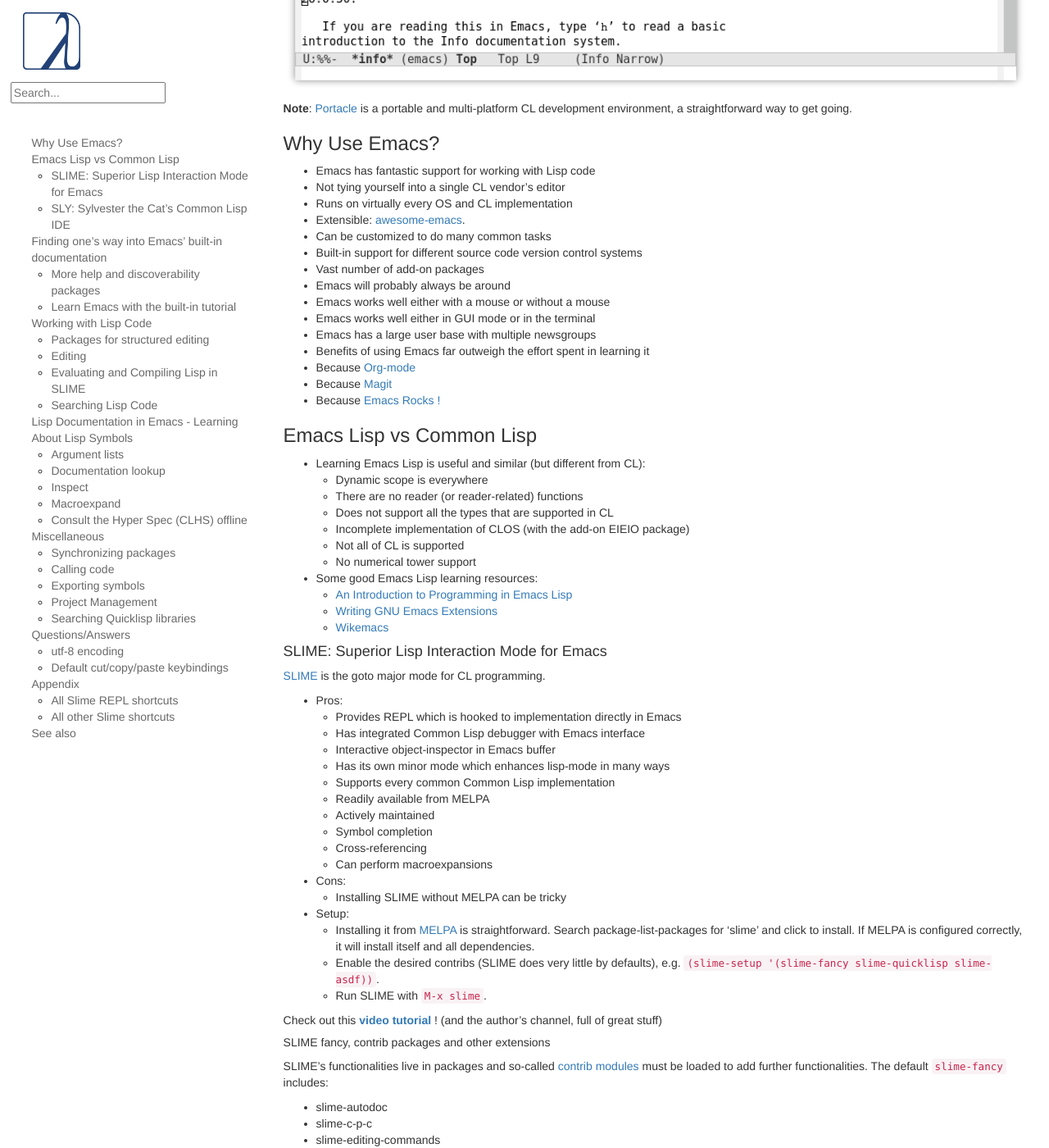
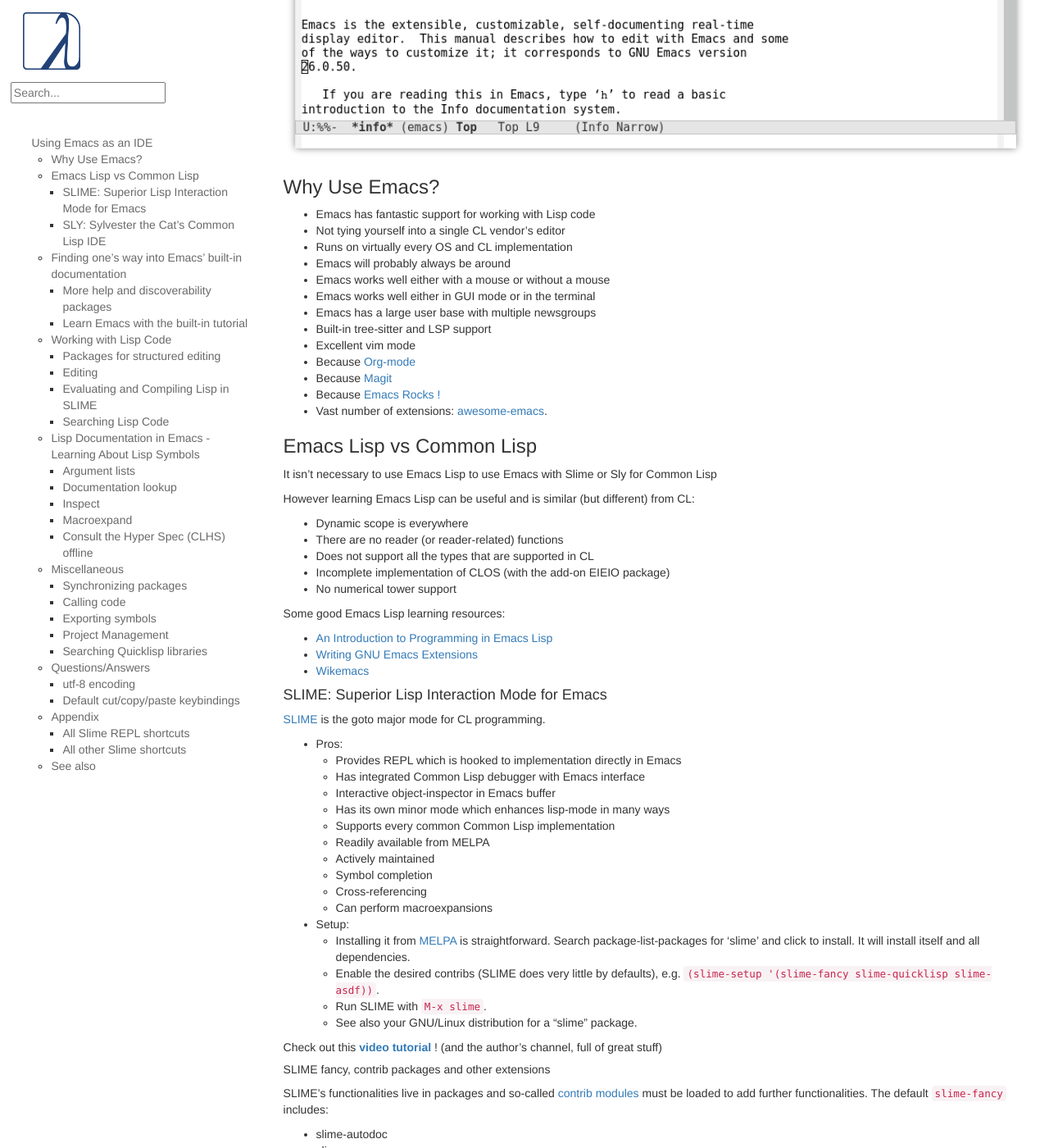
Before and after one commit to LispCookbook/cl-cookbook, a Jekyll site: the page built from emacs-ide.md, in a window 1280 px wide and 1400 px high, scrolled down 805 px. Shown: the whole window at 82% size. Built offline with Jekyll 4.4.1, drawn with Linux system fonts in a browser that asks for light colours; some of the changed text lies outside the part shown.

Commit message:
(minor) emacs cleanup

```diff
--- a/emacs-ide.md
+++ b/emacs-ide.md
@@ -1,17 +1,18 @@
 ---
 title: Emacs
 ---
+
+<!-- intentionnally left blank -->
 
 ## Using Emacs as an IDE
 
 This page is meant to provide an introduction to using [Emacs](https://www.gnu.org/software/emacs/) as a Lisp IDE.
 
+[Portacle](https://shinmera.github.io/portacle/) is a portable and
+multi-platform CL development environment shipping Emacs, SBCL and
+necessary extensions. It is a straightforward way to get going.
+
 ![](assets/emacs-teaser.png)
-
-
-**Note**: [Portacle](https://shinmera.github.io/portacle/) is a
-portable and multi-platform CL development environment, a
-straightforward way to get going.
 
 
 <a name="Slide-2"></a>
@@ -21,35 +22,34 @@
 *   Emacs has fantastic support for working with Lisp code
 *   Not tying yourself into a single CL vendor's editor
 *   Runs on virtually every OS and CL implementation
-*   Extensible: [awesome-emacs](https://github.com/emacs-tw/awesome-emacs).
-*   Can be customized to do many common tasks
-*   Built-in support for different source code version control systems
-*   Vast number of add-on packages
 *   Emacs will probably always be around
 *   Emacs works well either with a mouse or without a mouse
 *   Emacs works well either in GUI mode or in the terminal
 *   Emacs has a large user base with multiple newsgroups
-*   Benefits of using Emacs far outweigh the effort spent in learning it
+*   Built-in tree-sitter and LSP support
+*   Excellent vim mode
 *   Because [Org-mode](http://orgmode.org)
 *   Because [Magit](https://magit.vc/)
 *   Because [Emacs Rocks !](http://emacsrocks.com)
+*   Vast number of extensions: [awesome-emacs](https://github.com/emacs-tw/awesome-emacs).
 
 <a name="Slide-3"></a>
 
 ### Emacs Lisp vs Common Lisp
 
-*   Learning Emacs Lisp is useful and similar (but different from CL):
-    *   Dynamic scope is everywhere
-    *   There are no reader (or reader-related) functions
-    *   Does not support all the types that are supported in CL
-    *   Incomplete implementation of CLOS (with the add-on EIEIO package)
-    *   Not all of CL is supported
-    *   No numerical tower support
+It isn't necessary to use Emacs Lisp to use Emacs with Slime or Sly for Common Lisp
 
-*   Some good Emacs Lisp learning resources:
-    *   [An Introduction to Programming in Emacs Lisp](https://www.gnu.org/software/emacs/manual/eintr.html)
-    *   [Writing GNU Emacs Extensions](http://www.oreilly.com/catalog/gnuext/)
-    *   [Wikemacs](http://wikemacs.org/wiki/Category:Emacs_Lisp)
+However learning Emacs Lisp can be useful and is similar (but different) from CL:
+*   Dynamic scope is everywhere
+*   There are no reader (or reader-related) functions
+*   Does not support all the types that are supported in CL
+*   Incomplete implementation of CLOS (with the add-on EIEIO package)
+*   No numerical tower support
+
+Some good Emacs Lisp learning resources:
+*   [An Introduction to Programming in Emacs Lisp](https://www.gnu.org/software/emacs/manual/eintr.html)
+*   [Writing GNU Emacs Extensions](http://www.oreilly.com/catalog/gnuext/)
+*   [Wikemacs](http://wikemacs.org/wiki/Category:Emacs_Lisp)
 
 
 <a name="Slide-slime"></a>
@@ -71,13 +71,12 @@
     *   Cross-referencing
     *   Can perform macroexpansions
 
-*   Cons:
-    *   Installing SLIME without MELPA can be tricky
 
 *   Setup:
-    *   Installing it from [MELPA](http://wikemacs.org/wiki/Melpa) is straightforward. Search package-list-packages for 'slime' and click to install. If MELPA is configured correctly, it will install itself and all dependencies.
+    *   Installing it from [MELPA](http://wikemacs.org/wiki/Melpa) is straightforward. Search package-list-packages for 'slime' and click to install. It will install itself and all dependencies.
     *   Enable the desired contribs (SLIME does very little by defaults), e.g. `(slime-setup '(slime-fancy slime-quicklisp slime-asdf))`.
     *   Run SLIME with `M-x slime`.
+    *   See also your GNU/Linux distribution for a "slime" package.
 
 Check out this **[video tutorial](https://www.youtube.com/watch?v=sBcPNr1CKKw)** ! (and the author's channel, full of great stuff)
 
```
